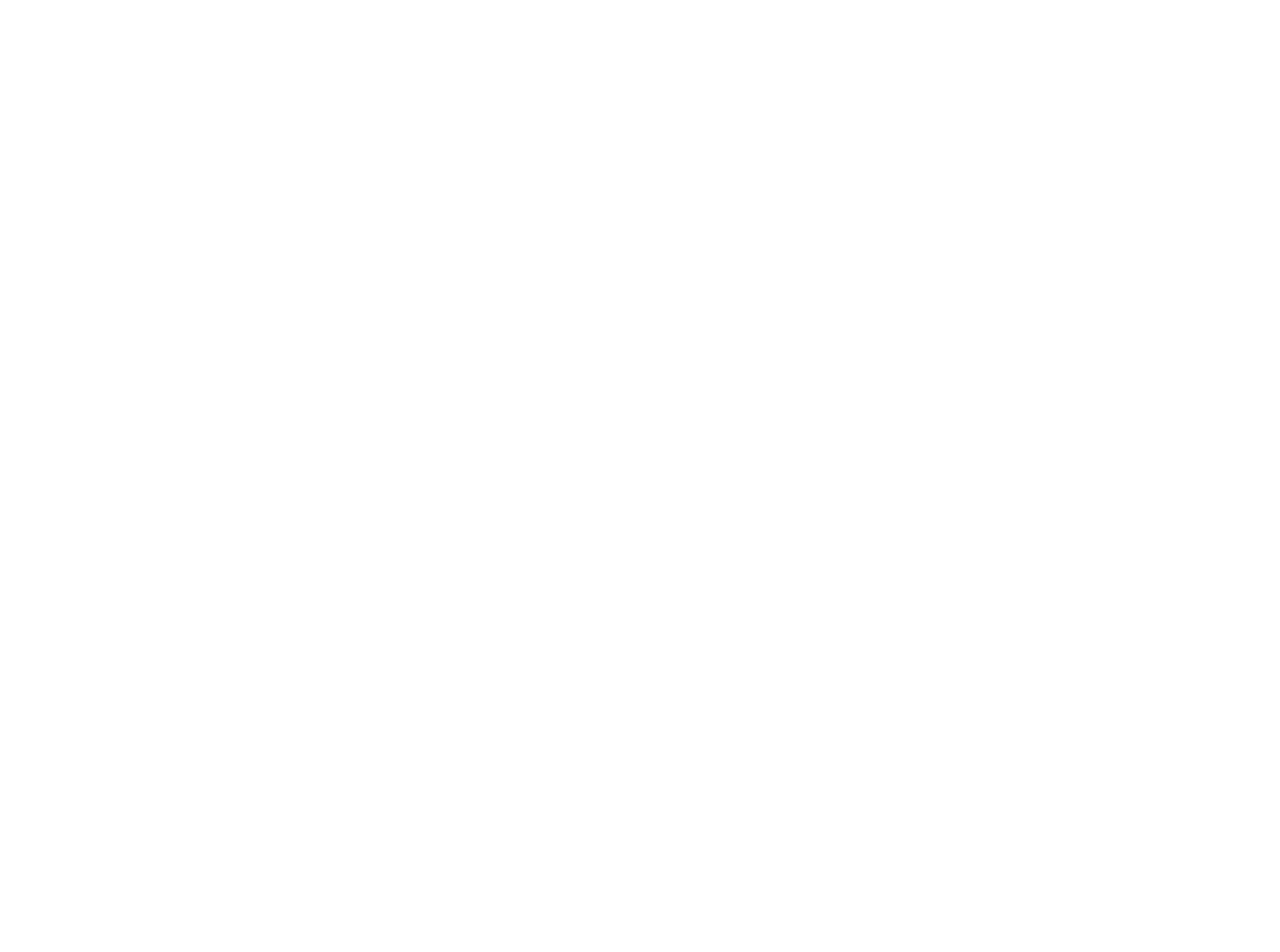
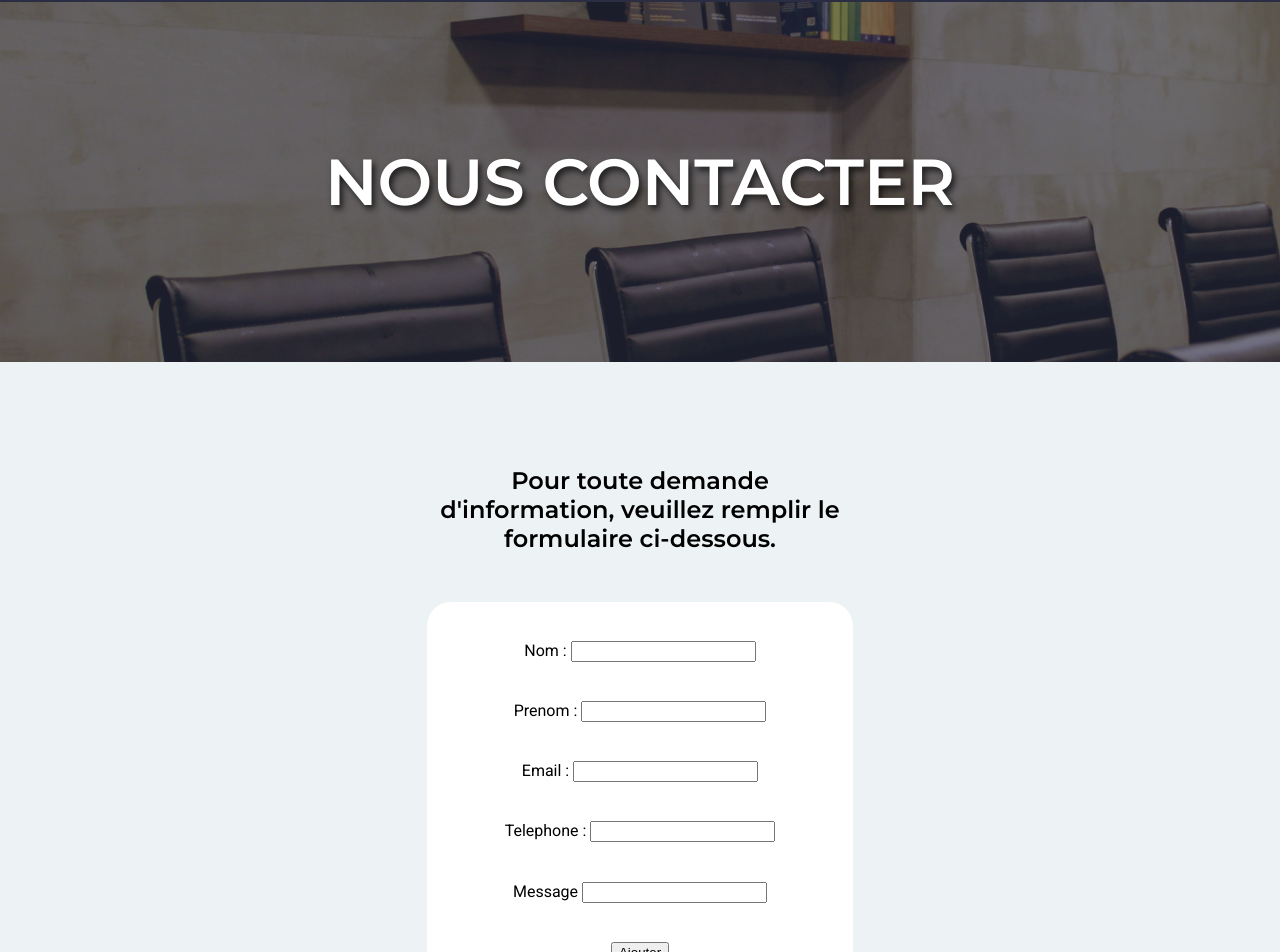
Before and after one commit to BastienCay/Front_IT_Formation, an Angular app in the folder IT_Formation/: page /contact in a window 1280 px wide. Before the commit this address led to /. Shown: the part 67-1019 px from the top of the page. Before the commit the page ends 800 px from the top, so only its background shows below. Built offline with nearby package versions, Linux system fonts and the light colour scheme.

Commit message:
Creation component page-contact, Creation component formulaire-contact

```diff
--- a/IT_Formation/src/app/app.routes.ts
+++ b/IT_Formation/src/app/app.routes.ts
@@ -1,9 +1,11 @@
 import { Routes } from '@angular/router';
 import { HomePageComponent } from './pages/home-page/home-page.component';
 import { PageFormulaireEvaluationComponent } from './pages/page-formulaire-evaluation/page-formulaire-evaluation.component';
+import { PageContactComponent } from './pages/page-contact/page-contact.component';
 
 export const routes: Routes = [
-    {path: '', redirectTo: 'home-page', pathMatch:'full'},
+    {path: '', redirectTo: 'contact', pathMatch:'full'},
     {path:'home-page', component: HomePageComponent},
-    {path:'page-formulaire-evaluation', component: PageFormulaireEvaluationComponent},
+    {path:'evaluation', component: PageFormulaireEvaluationComponent},
+    {path:'contact', component: PageContactComponent},
 ];
--- /dev/null
+++ b/IT_Formation/src/app/pages/page-contact/formulaire-contact/formulaire-contact.component.css
@@ -0,0 +1,68 @@
+h1, h2, h3, p, a{
+    font-family: "Montserrat";
+}
+
+#zone_formulaire{
+    background-color: #EDF2F4;
+    display: grid;
+    grid-template-columns: repeat(12,1fr);
+    grid-template-rows:10vh 20vh 50vh 10vh;
+}
+
+p{
+    grid-row-start:2;
+    grid-column-start: 5;
+    grid-column-end: 9;
+    text-align: center;
+    font-size: 3vh;
+    font-style: normal;
+    font-weight: 600;
+    line-height: normal;
+}
+
+form{
+    grid-row-start:3;
+    grid-column-start: 5;
+    grid-column-end: 9;
+    display: flex;
+    flex-direction: column;
+    align-items: center;
+    justify-content: space-evenly;
+    background-color: white;
+    border-radius: 24px;
+}
+
+.input-group{
+    font-size: 1.25em;
+    position: relative;
+    --primary: #2196f3;
+}
+
+.input{
+    all: unset;
+    color: #878585;
+    padding: 1rem;
+    border: 1px solid #9e9e9e;
+    border-radius: 10px;
+    transition: 150ms;
+}
+
+.label{
+    position: absolute;
+    top: 1rem;
+    left: 1rem;
+    color: #d4d4d4;
+    pointer-events: none;
+    transition: 150ms;
+}
+
+.input:hover{
+    border: 1px solid var(--primary);
+}
+
+.input:is(:focus, :valid) ~ label{
+    transform: translateY(-120%) scale(0.7);
+    background-color: #fffcfc;
+    padding-inline: 0.3rem;
+    color: var(--primary);
+}
--- /dev/null
+++ b/IT_Formation/src/app/pages/page-contact/formulaire-contact/formulaire-contact.component.html
@@ -0,0 +1,39 @@
+<div id="zone_formulaire">
+    <p>Pour toute demande d'information,
+        veuillez remplir le formulaire ci-dessous.</p>
+    <form [formGroup]="demande" (ngSubmit)="onSubmit()">
+        <!-- Désignation -->
+        <div>
+            <label> Nom : </label>
+            <input type="text" formControlName="nom"/>
+            <!-- Si submitted est true et le champ désignation est INVALIDE -->
+            <!-- @if(submitted && !form['prenom'].valid){
+                <span>* Prenom Invalide</span>
+            } -->
+        </div>
+        <!-- Prix -->
+        <div>
+            <label> Prenom : </label>
+            <input type="text" formControlName="prenom"/>
+        </div>
+
+        <div>
+            <label> Email : </label>
+            <input type="email" formControlName="email"/>
+        </div>
+
+        <div>
+            <label> Telephone : </label>
+            <input type="tel" formControlName="telephone"/>
+        </div>
+
+        <div>
+            <label> Message  </label>
+            <input type="text" formControlName="message"/>
+        </div>
+
+        <!-- Button -->
+        <button type="submit">Ajouter</button>
+
+    </form>
+</div>
--- /dev/null
+++ b/IT_Formation/src/app/pages/page-contact/formulaire-contact/formulaire-contact.component.ts
@@ -0,0 +1,46 @@
+import { Component } from '@angular/core';
+import { FormBuilder, FormGroup, ReactiveFormsModule, Validators } from '@angular/forms';
+
+@Component({
+  selector: 'app-formulaire-contact',
+  standalone: true,
+  imports: [ReactiveFormsModule],
+  templateUrl: './formulaire-contact.component.html',
+  styleUrl: './formulaire-contact.component.css'
+})
+export class FormulaireContactComponent {
+
+  demande: FormGroup = this.formBuilder.group({
+    nom: ['',[Validators.minLength(2),Validators.required]],
+    prenom: ['',[Validators.minLength(2),Validators.required]],
+    email: ['',Validators.required],
+    telephone: ['',[Validators.minLength(2),Validators.required]],
+    message: ['',[Validators.minLength(2),Validators.required]]
+  });
+
+  submitted: boolean = false;
+
+  demandeUtilisateurs: any[] = [];
+
+  constructor(private formBuilder: FormBuilder){}
+
+  addDemande(){
+    this.demandeUtilisateurs.push(this.demande.value);
+    this.submitted = false;
+    this.demande.reset();
+  }
+  onSubmit(): boolean{
+    this.submitted = true;
+    if(this.demande.invalid){
+      return false;
+    }else{
+      this.addDemande();
+      return true;
+    }
+  }
+
+  get form(){
+    return this.demande.controls;
+  }
+
+}
--- /dev/null
+++ b/IT_Formation/src/app/pages/page-contact/page-contact.component.css
@@ -0,0 +1,30 @@
+#banniere{
+    background-image: url("../../../assets/background/background-header-title-01.png");
+    width: 100vw;
+    height: 360px;
+}
+
+section{
+    display: flex;
+    align-items: center;
+    justify-content: center;
+}
+
+section p{
+    position: absolute;
+    font-family: "Montserrat";
+    color: white;
+    text-align: center;
+    text-shadow: 3px 4px 6px rgba(0, 0, 0, 0.70);
+    font-size: 65px;
+    font-weight: 600;
+    line-height: normal;
+    text-transform: uppercase;
+}
+
+.assombrir{
+    position: absolute;
+    background-color: rgba(43, 45, 66, 0.65);
+    width: 100%;
+    height: 360px;
+}
--- /dev/null
+++ b/IT_Formation/src/app/pages/page-contact/page-contact.component.html
@@ -0,0 +1,8 @@
+<app-header></app-header>
+<section id="banniere_presentation">
+    <div id="banniere"></div>
+    <div class="assombrir"></div>
+    <p>Nous contacter</p>
+</section>
+<app-formulaire-contact></app-formulaire-contact>
+<app-footer></app-footer>
```
Also changed, not shown: IT_Formation/src/app/pages/page-contact/page-contact.component.ts (added, +15 -0 lines), 2 other files (tests, documents, lock files or other folders).
